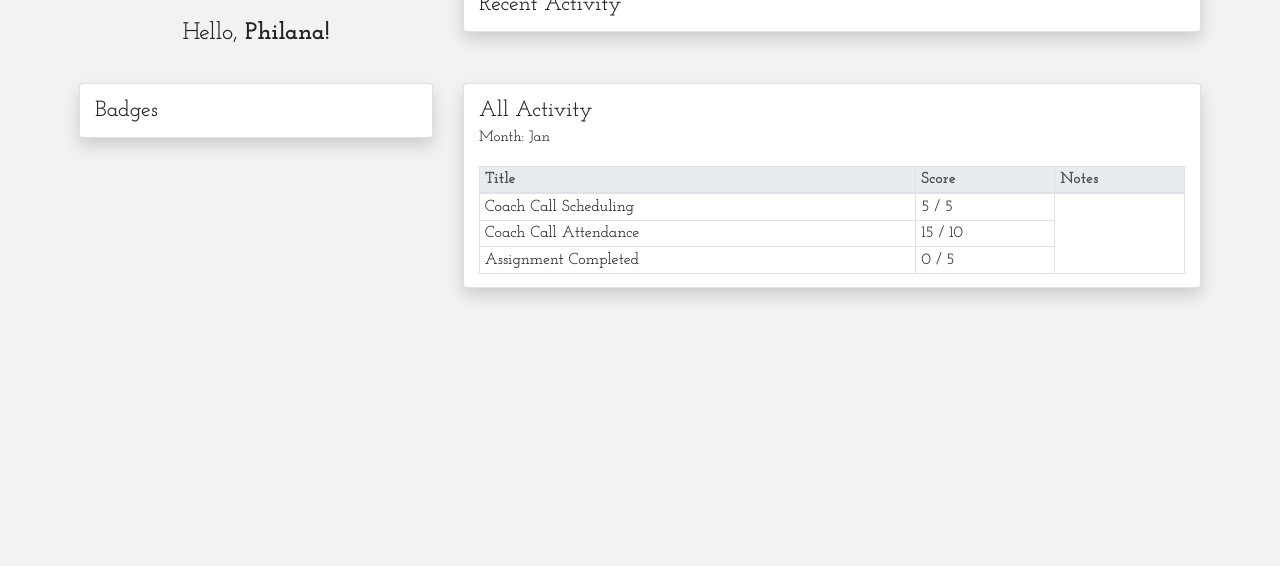
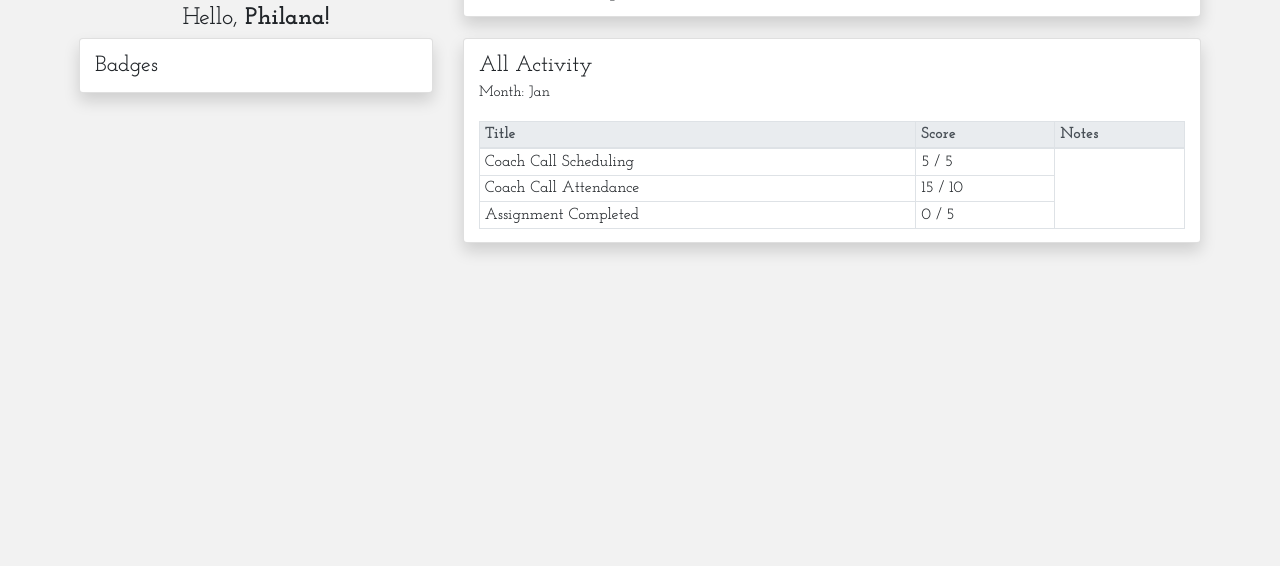
Before and after one commit to philanaaurelia/mlt-stats, a Flask app: page / in a window 1280 px wide. Shown: the part 234-800 px from the top of the page. Run offline with Flask 2, Linux system fonts and the light colour scheme; some libraries are stand-ins or nearby versions.

Commit message:
editing website formatting

```diff
--- a/static/theme.css
+++ b/static/theme.css
@@ -13,7 +13,6 @@ body, span, p {
 
 .column {
   float: left;
-  padding: 15px;
   height: 50%;
 }
 
```
